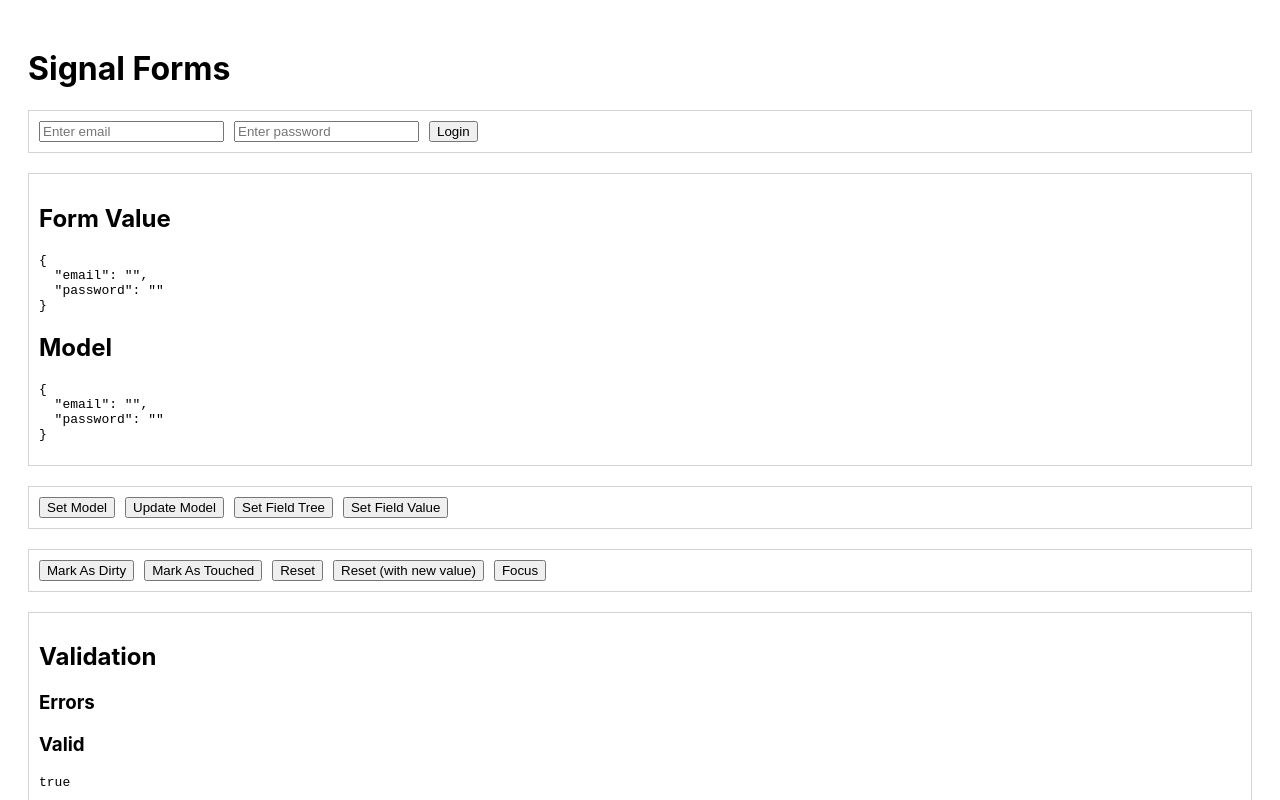
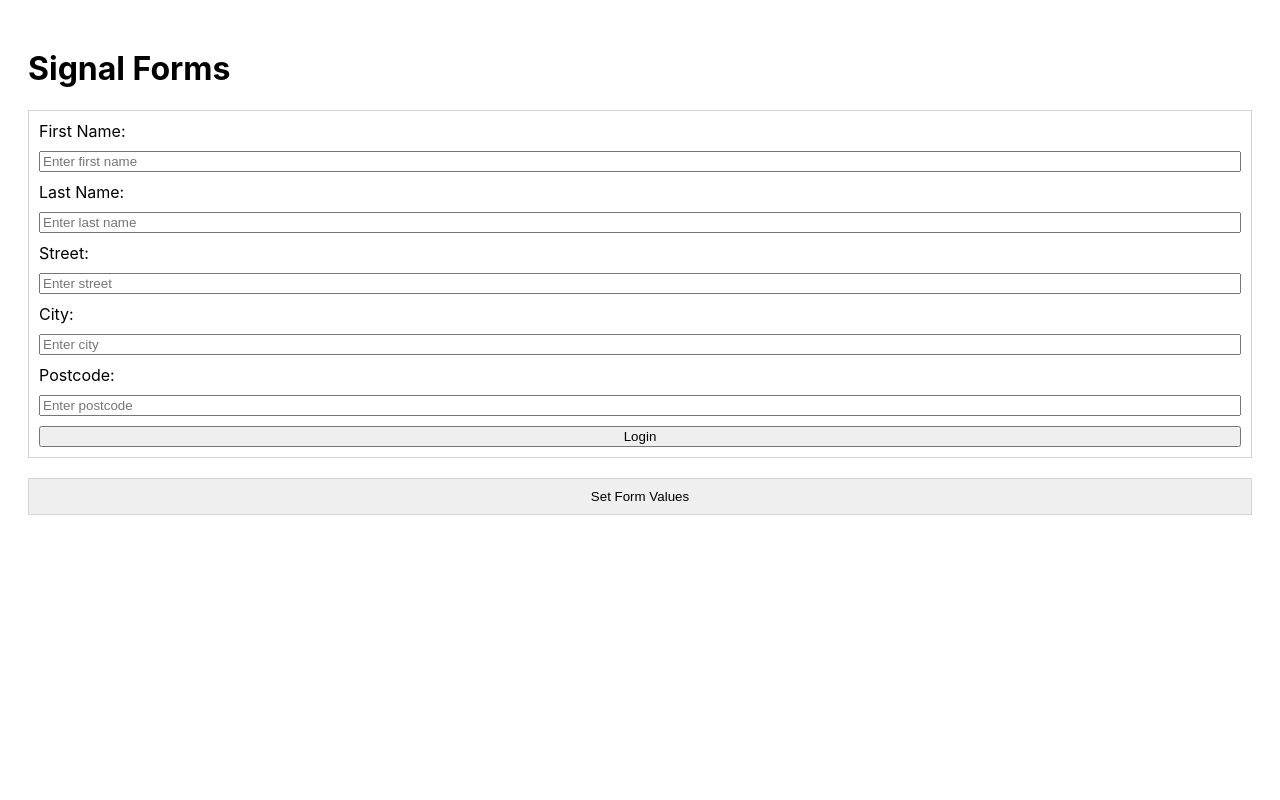
Before and after one commit to liteninkiran/signal-form, an Angular app: page / in a window 1280 px wide. Shown: the top 800 px of the page. Built offline with nearby package versions, Linux system fonts and the light colour scheme.

Commit message:
Nested form fields

```diff
--- a/src/app/app.html
+++ b/src/app/app.html
@@ -1,2 +1,2 @@
 <h1>Signal Forms</h1>
-<app-form-1 />
+<app-form-3 />
--- a/src/app/app.ts
+++ b/src/app/app.ts
@@ -1,11 +1,12 @@
 import { Component } from '@angular/core';
 import { Form1 } from './components/form-1/form-1';
 import { Form2 } from './components/form-2/form-2';
+import { Form3 } from './components/form-3/form-3';
 
 @Component({
   selector: 'app-root',
   templateUrl: './app.html',
   styleUrl: './app.scss',
-  imports: [Form1],
+  imports: [Form3],
 })
 export class App {}
--- /dev/null
+++ b/src/app/components/form-3/form-3.html
@@ -0,0 +1,29 @@
+<div class="container">
+  <form [formRoot]="userForm">
+    <!-- First Name -->
+    <label>First Name:</label>
+    <input type="text" [formField]="userForm.firstName" placeholder="Enter first name" />
+
+    <!-- Last Name -->
+    <label>Last Name:</label>
+    <input type="text" [formField]="userForm.lastName" placeholder="Enter last name" />
+
+    @let addr = userForm.address;
+
+    <!-- Street -->
+    <label>Street:</label>
+    <input type="text" [formField]="addr.street" placeholder="Enter street" />
+
+    <!-- City -->
+    <label>City:</label>
+    <input type="text" [formField]="addr.city" placeholder="Enter city" />
+
+    <!-- Postcode -->
+    <label>Postcode:</label>
+    <input type="text" [formField]="addr.postcode" placeholder="Enter postcode" />
+
+    <button type="submit">Login</button>
+  </form>
+
+  <button (click)="setFormValues()">Set Form Values</button>
+</div>
--- /dev/null
+++ b/src/app/components/form-3/form-3.scss
@@ -0,0 +1,16 @@
+.container {
+  display: flex;
+  flex-direction: column;
+  row-gap: 20px;
+
+  > * {
+    border: 1px solid lightgray;
+    padding: 10px;
+  }
+
+  form {
+    display: flex;
+    flex-direction: column;
+    row-gap: 10px;
+  }
+}
--- /dev/null
+++ b/src/app/components/form-3/form-3.ts
@@ -0,0 +1,33 @@
+import { CommonModule } from '@angular/common';
+import { Component, signal } from '@angular/core';
+import { form, FormField, FormRoot } from '@angular/forms/signals';
+import { UserFormModel } from './types';
+import { initialState } from './state';
+
+@Component({
+  selector: 'app-form-3',
+  templateUrl: './form-3.html',
+  styleUrl: './form-3.scss',
+  imports: [FormRoot, FormField, CommonModule],
+})
+export class Form3 {
+  model = signal<UserFormModel>(initialState);
+  userForm = form(this.model);
+
+  setFormValues() {
+    this.userForm().value.set({
+      firstName: 'David',
+      lastName: 'Jones',
+      address: {
+        street: '5 The Street',
+        city: 'Manchester',
+        postcode: 'M5 6HL',
+      },
+      cc: '',
+    });
+    this.userForm.address.city().value.set('Kansas');
+
+    // const isStreetValid = this.userForm.address.street().valid();
+    // const isAddressValid = this.userForm.address().valid();
+  }
+}
--- /dev/null
+++ b/src/app/components/form-3/state.ts
@@ -0,0 +1,12 @@
+import { UserFormModel } from './types';
+
+export const initialState: UserFormModel = {
+  firstName: '',
+  lastName: '',
+  address: {
+    street: '',
+    city: '',
+    postcode: '',
+  },
+  cc: '',
+};
--- /dev/null
+++ b/src/app/components/form-3/types.ts
@@ -0,0 +1,12 @@
+export interface Address {
+  street: string;
+  city: string;
+  postcode: string;
+}
+
+export interface UserFormModel {
+  firstName: string;
+  lastName: string;
+  address: Address;
+  cc: string;
+}
```
